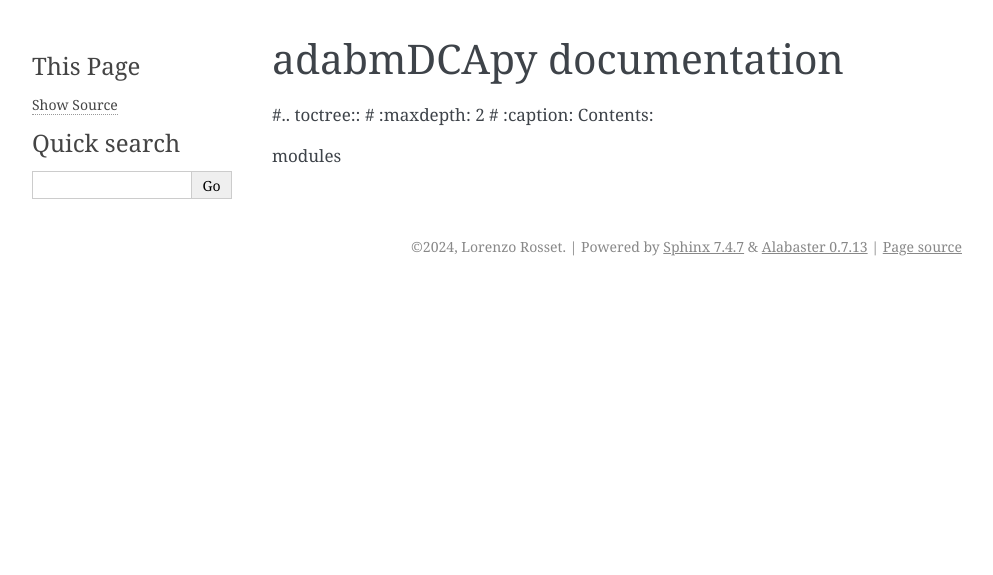
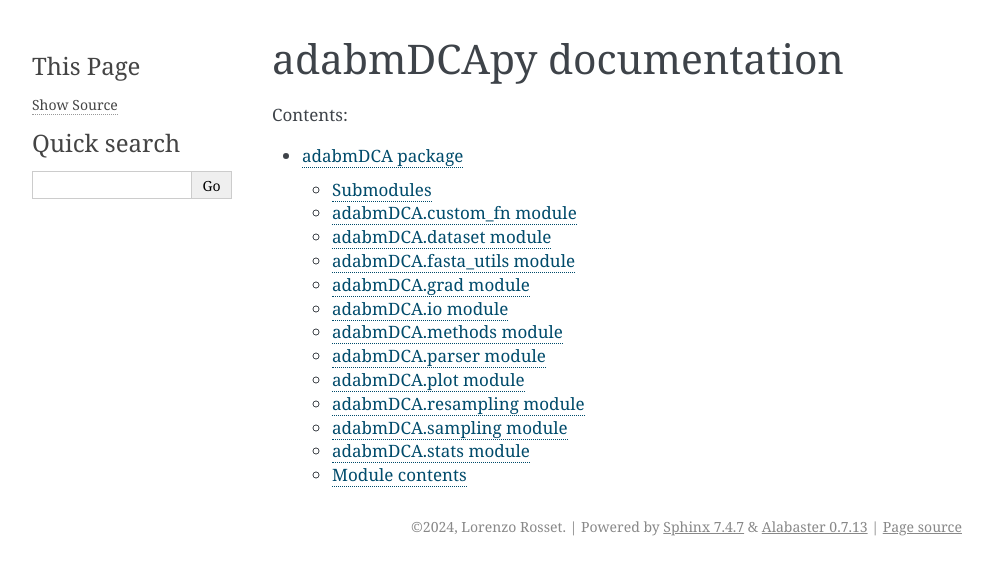
Before and after one commit to spqb/adabmDCApy, a Sphinx documentation site: the page built from doc/index.rst, in a window 1280 px wide. Shown: the top 575 px of the page, without its empty margins (148-1141 px from the left). Built offline with Sphinx 7.4.7, drawn with Linux system fonts in a browser that asks for light colours.

Commit message:
update doc

```diff
--- a/doc/index.rst
+++ b/doc/index.rst
@@ -7,9 +7,9 @@ adabmDCApy documentation
 ========================
 
 
-#.. toctree::
-#   :maxdepth: 2
-#   :caption: Contents:
+.. toctree::
+   :maxdepth: 2
+   :caption: Contents:
 
 
-modules
+   adabmDCA
```
Also changed, not shown: 8 other files.
